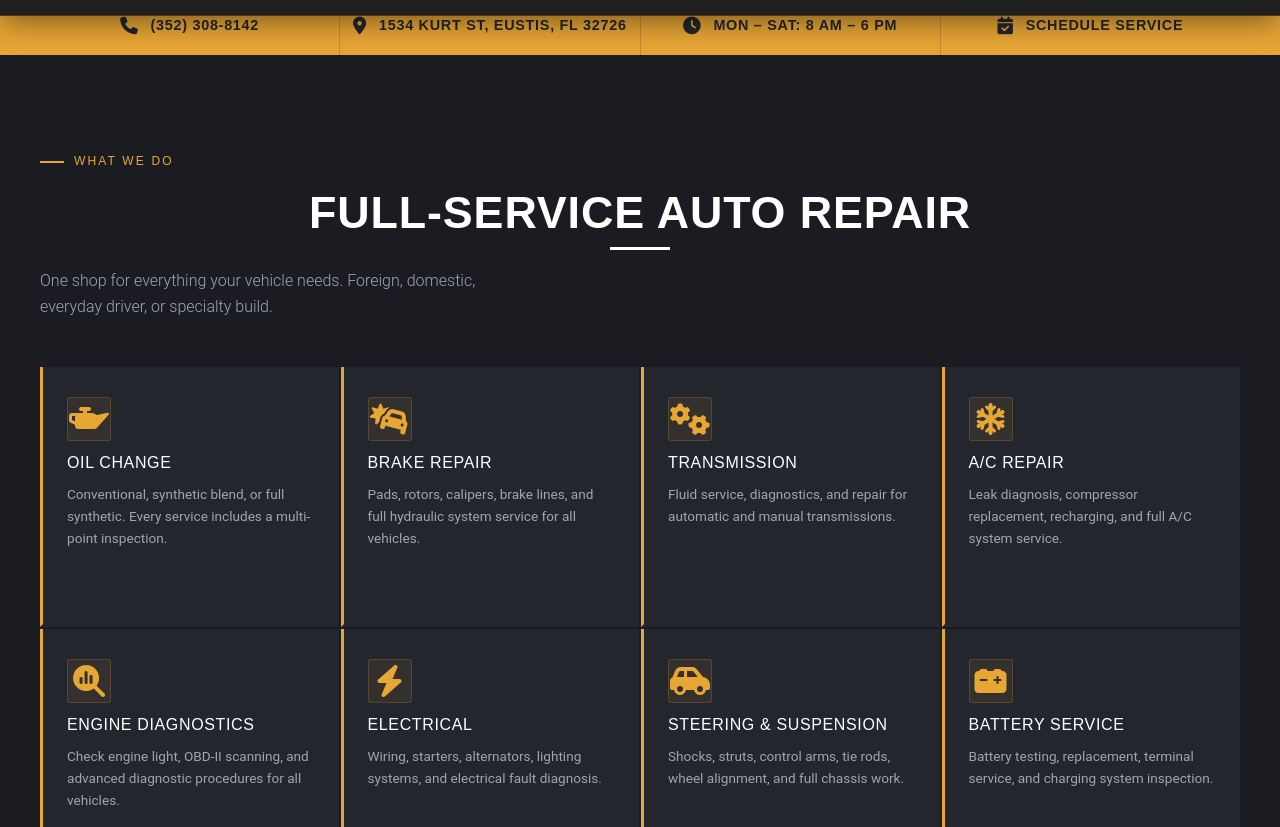
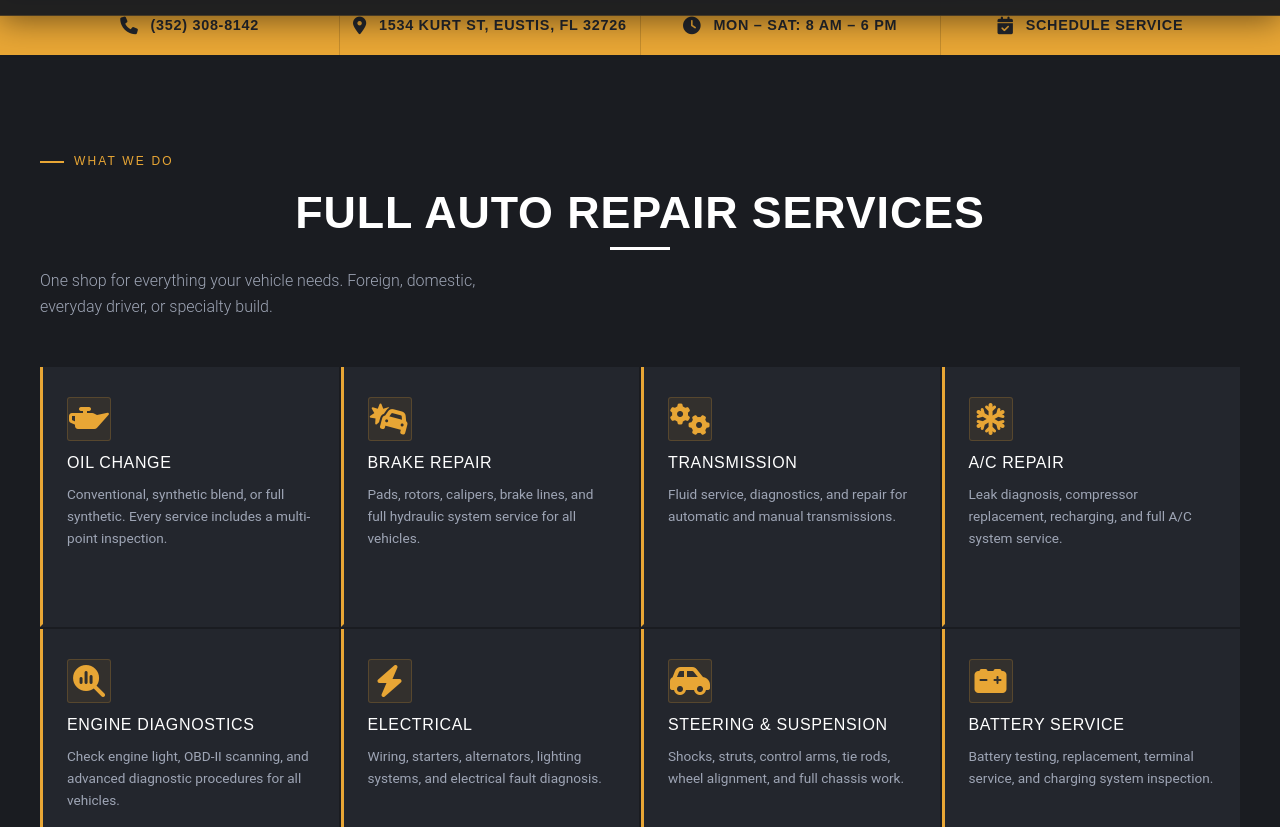
Before and after one commit to JamesBrownR/AJ-Auto-Repair, a Jekyll site: the page built from index.html, in a window 1280 px wide and 900 px high, scrolled down 831 px, cut to the strip 73-900 px from the top of the window. Built offline with Jekyll 4.4.1, drawn with Linux system fonts in a browser that asks for light colours; nearby versions of some CDN libraries; some web fonts are replaced; library files that are not in the unit come from our copies.

Commit message:
Update index.html

```diff
--- a/index.html
+++ b/index.html
@@ -1127,7 +1127,7 @@ margin-bottom: 0px;
 <section class="hp-services">
     <div class="container">
         <div class="section-label">What We Do</div>
-        <h2 class="section-title">Full-Service Auto Repair</h2>
+        <h2 class="section-title">Full Auto Repair Services</h2>
         <p class="section-sub">One shop for everything your vehicle needs. Foreign, domestic, everyday driver, or specialty build.</p>
 
         <div class="hp-services__grid">
```
